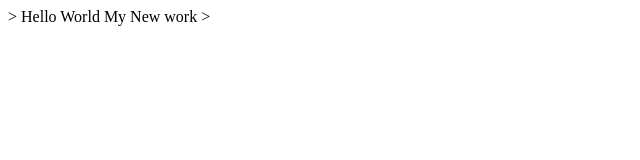
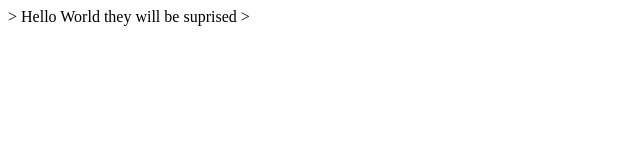
Before and after one commit to Joxasjoe/test, a plain HTML site: page index.html in a window 1280 px wide. Shown: the full height of the page, 0-640 px from the left. Drawn offline with Linux system fonts and the light colour scheme.

Commit message:
added suprise line

```diff
--- a/index.html
+++ b/index.html
@@ -3,7 +3,8 @@
 	<head>
 		<title>Test </title>>
 		<body>
-			Hello World My New work
+			Hello World
+			they will be suprised
 
 		</body>
 
```
